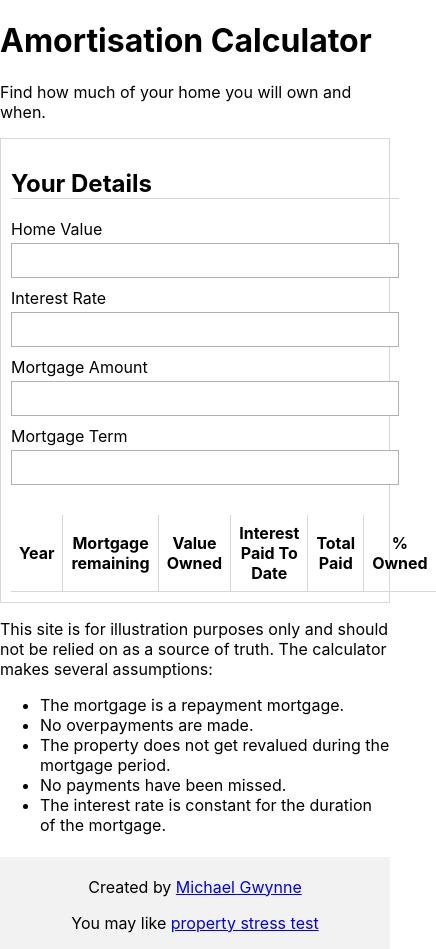
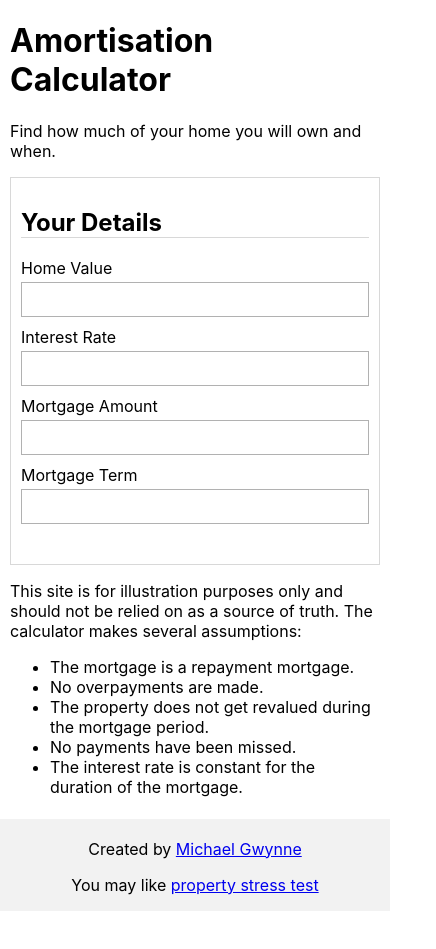
Before and after one commit to votemike/amortisation-calculator, a React (Create React App) app: page / in a window 390 px wide. Shown: the whole page, 436 px wide, since content can reach past the window. After the commit the page ends 911 px from the top, so only its background shows below. Built offline with nearby package versions, Linux system fonts and the light colour scheme.

Commit message:
Improve mobile view

```diff
--- a/src/App.js
+++ b/src/App.js
@@ -5,6 +5,7 @@ import './App.scss';
 function App() {
   //@TODO move all the static text in to public/index.html
   return (
+    <>
       <div className="main">
         <header>
           <h1>Amortisation Calculator</h1>
@@ -21,11 +22,12 @@ function App() {
             <li>The interest rate is constant for the duration of the mortgage.</li>
           </ul>
         </div>
+      </div>
       <footer>
         <p>Created by <a href="https://www.votemike.co.uk">Michael Gwynne</a></p>
         <p>You may like <a href="https://votemike.github.io/stress-test/">property stress test</a></p>
       </footer>
-    </div>
+    </>
   );
 }
 
--- a/src/App.scss
+++ b/src/App.scss
@@ -8,6 +8,10 @@ html {
 body {
   height: 100%;
   padding-bottom: $footerHeight+10px;
+}
+
+.main {
+  margin: 10px 10px 0 10px;
 }
 
 h2 {
--- a/src/Calculator.js
+++ b/src/Calculator.js
@@ -65,19 +65,19 @@ class Calculator extends React.Component {
       <>
         <div className="calculator">
           <div className="results">
-            <table>
-              <thead>
-              <tr>
-                <th>Year</th>
-                <th>Mortgage remaining</th>
-                <th>Value Owned</th>
-                <th>Interest Paid To Date</th>
-                <th>Total Paid</th>
-                <th>% Owned</th>
-              </tr>
-              </thead>
-              {this.renderTableBody()}
-            </table>
+            {/*<table>*/}
+            {/*  <thead>*/}
+            {/*  <tr>*/}
+            {/*    <th>Year</th>*/}
+            {/*    <th>Mortgage remaining</th>*/}
+            {/*    <th>Value Owned</th>*/}
+            {/*    <th>Interest Paid To Date</th>*/}
+            {/*    <th>Total Paid</th>*/}
+            {/*    <th>% Owned</th>*/}
+            {/*  </tr>*/}
+            {/*  </thead>*/}
+            {/*  {this.renderTableBody()}*/}
+            {/*</table>*/}
           </div>
           <div className="details">
             <h2>Your Details</h2>
--- a/src/Calculator.scss
+++ b/src/Calculator.scss
@@ -11,6 +11,7 @@ $mainColour: #D8D8D8;
   .details {
     //Do I even need this?
     display: inline-block;
+    box-sizing: border-box;
   }
 
   .results {
```
Lines whose indentation alone changed are shown as unchanged.
